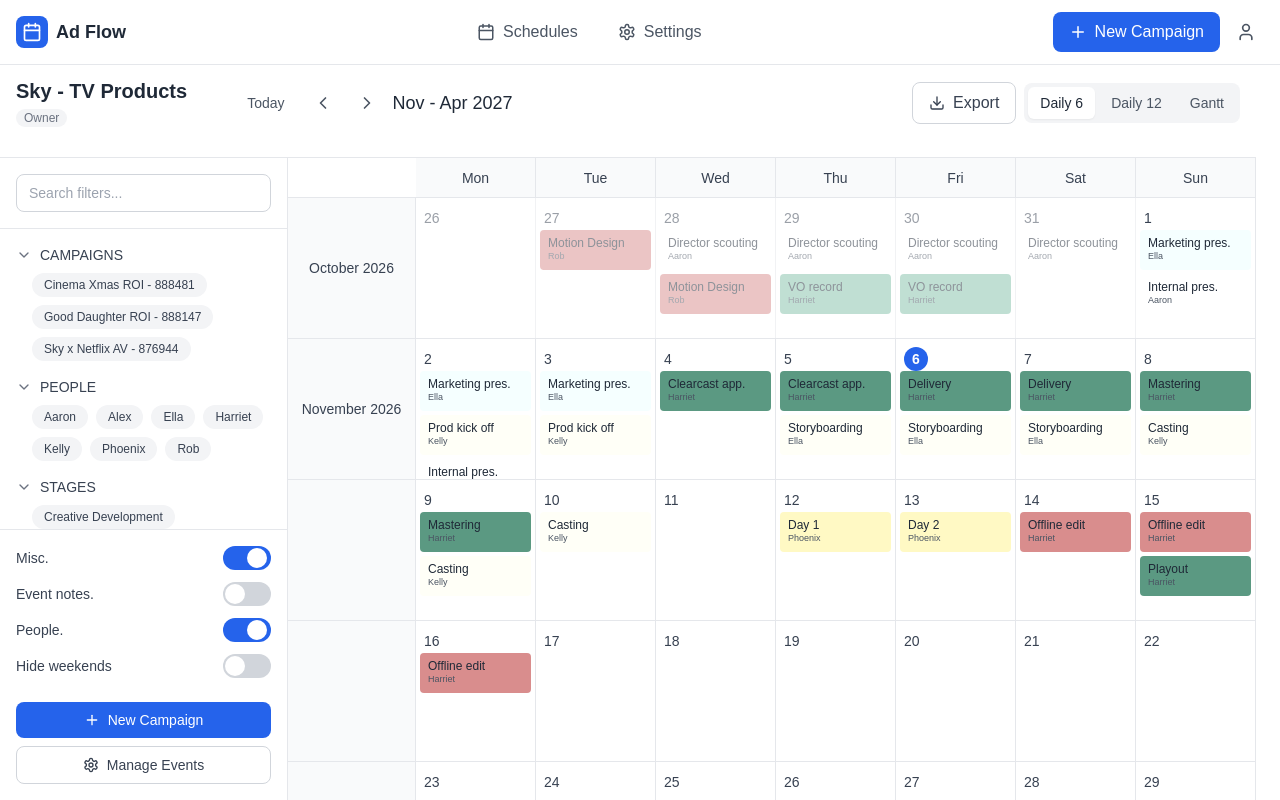
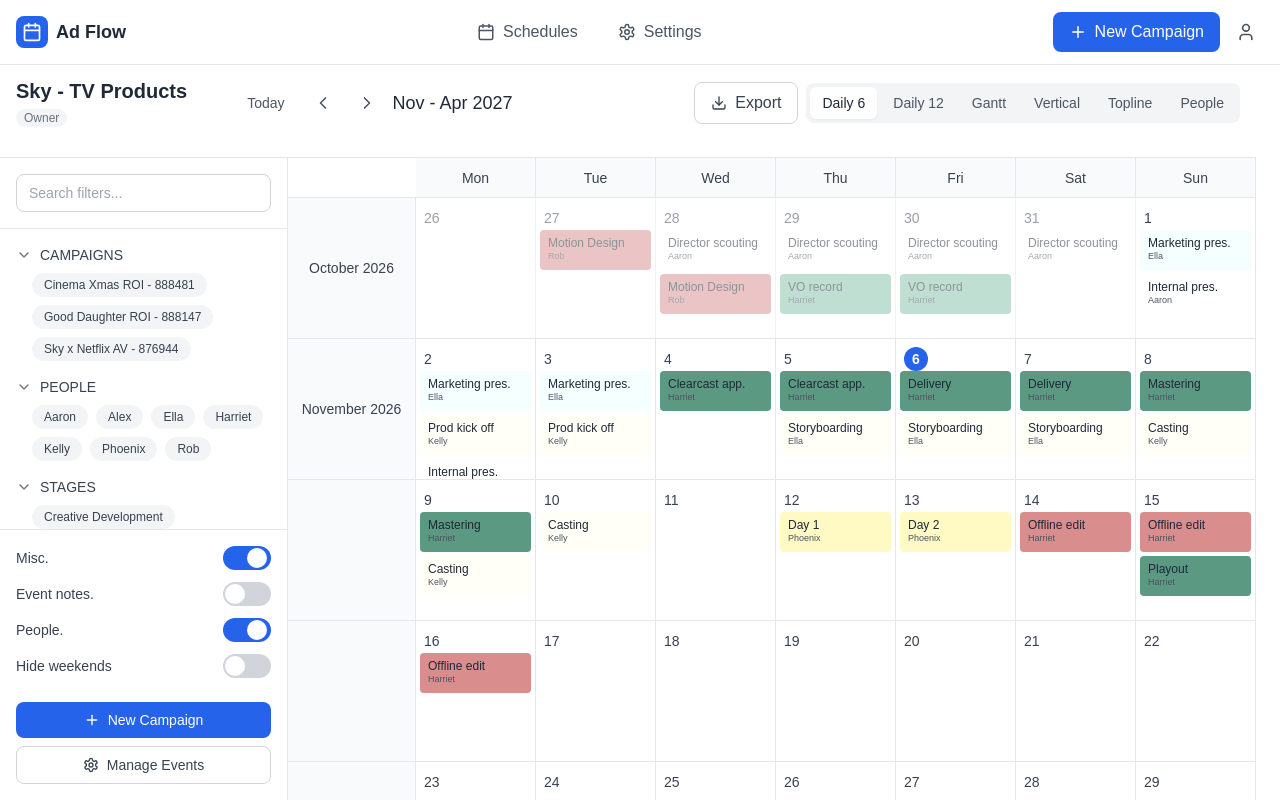
Before and after one commit to AlexAzis/ad-flow-app, a Next.js app in the folder ad-flow-app/: page / in a window 1280 px wide. Built offline with nearby package versions, Linux system fonts and the light colour scheme.

Commit message:
Add Vertical, Topline, and People views

```diff
--- a/ad-flow-app/src/components/calendar/SimpleScheduleView.tsx
+++ b/ad-flow-app/src/components/calendar/SimpleScheduleView.tsx
@@ -6,10 +6,13 @@ import { Event, Campaign, Person, ViewMode } from '@/lib/types';
 import { format, addMonths, startOfMonth } from 'date-fns';
 import CalendarGrid from './CalendarGrid';
 import GanttView from './GanttView';
+import VerticalView from './VerticalView';
+import ToplineView from './ToplineView';
+import PeopleView from './PeopleView';
 import FilterSidebar from './FilterSidebar';
 import AddEventModal from './AddEventModal';
 import EditEventModal from './EditEventModal';
-// Trigger redeploy
+
 interface SimpleScheduleViewProps {
   events: Event[];
   campaigns: Campaign[];
@@ -22,7 +25,7 @@ export default function SimpleScheduleView({
   people,
 }: SimpleScheduleViewProps) {
   const [currentDate, setCurrentDate] = useState(new Date('2026-11-01'));
-  const [viewMode, setViewMode] = useState<'daily-6' | 'daily-12' | 'gantt'>('daily-6');
+  const [viewMode, setViewMode] = useState<'daily-6' | 'daily-12' | 'gantt' | 'vertical' | 'topline' | 'people'>('daily-6');
   const [showWeekends, setShowWeekends] = useState(false);
   const [showEventNotes, setShowEventNotes] = useState(false);
   const [showPeople, setShowPeople] = useState(true);
@@ -174,6 +177,36 @@ export default function SimpleScheduleView({
               >
                 Gantt
               </button>
+              <button
+                onClick={() => setViewMode('vertical')}
+                className={`px-3 py-1.5 rounded-md text-sm font-medium ${
+                  viewMode === 'vertical'
+                    ? 'bg-white text-gray-800 shadow-sm'
+                    : 'text-gray-600 hover:text-gray-800'
+                }`}
+              >
+                Vertical
+              </button>
+              <button
+                onClick={() => setViewMode('topline')}
+                className={`px-3 py-1.5 rounded-md text-sm font-medium ${
+                  viewMode === 'topline'
+                    ? 'bg-white text-gray-800 shadow-sm'
+                    : 'text-gray-600 hover:text-gray-800'
+                }`}
+              >
+                Topline
+              </button>
+              <button
+                onClick={() => setViewMode('people')}
+                className={`px-3 py-1.5 rounded-md text-sm font-medium ${
+                  viewMode === 'people'
+                    ? 'bg-white text-gray-800 shadow-sm'
+                    : 'text-gray-600 hover:text-gray-800'
+                }`}
+              >
+                People
+              </button>
             </div>
           </div>
         </div>
@@ -232,6 +265,45 @@ export default function SimpleScheduleView({
               showEventNotes={showEventNotes}
               showPeople={showPeople}
             />
+          ) : viewMode === 'vertical' ? (
+            <VerticalView
+              events={filteredEvents}
+              campaigns={campaigns}
+              people={people}
+              currentDate={currentDate}
+              onDateClick={handleDateClick}
+              onEventDoubleClick={handleEventDoubleClick}
+              onEventDrop={handleEventDrop}
+              showWeekends={showWeekends}
+              showEventNotes={showEventNotes}
+              showPeople={showPeople}
+            />
+          ) : viewMode === 'topline' ? (
+            <ToplineView
+              events={filteredEvents}
+              campaigns={campaigns}
+              people={people}
+              currentDate={currentDate}
+              onDateClick={handleDateClick}
+              onEventDoubleClick={handleEventDoubleClick}
+              onEventDrop={handleEventDrop}
+              showWeekends={showWeekends}
+              showEventNotes={showEventNotes}
+              showPeople={showPeople}
+            />
+          ) : viewMode === 'people' ? (
+            <PeopleView
+              events={filteredEvents}
+              campaigns={campaigns}
+              people={people}
+              currentDate={currentDate}
+              onDateClick={handleDateClick}
+              onEventDoubleClick={handleEventDoubleClick}
+              onEventDrop={handleEventDrop}
+              showWeekends={showWeekends}
+              showEventNotes={showEventNotes}
+              showPeople={showPeople}
+            />
           ) : (
             <CalendarGrid
               events={filteredEvents}
```
